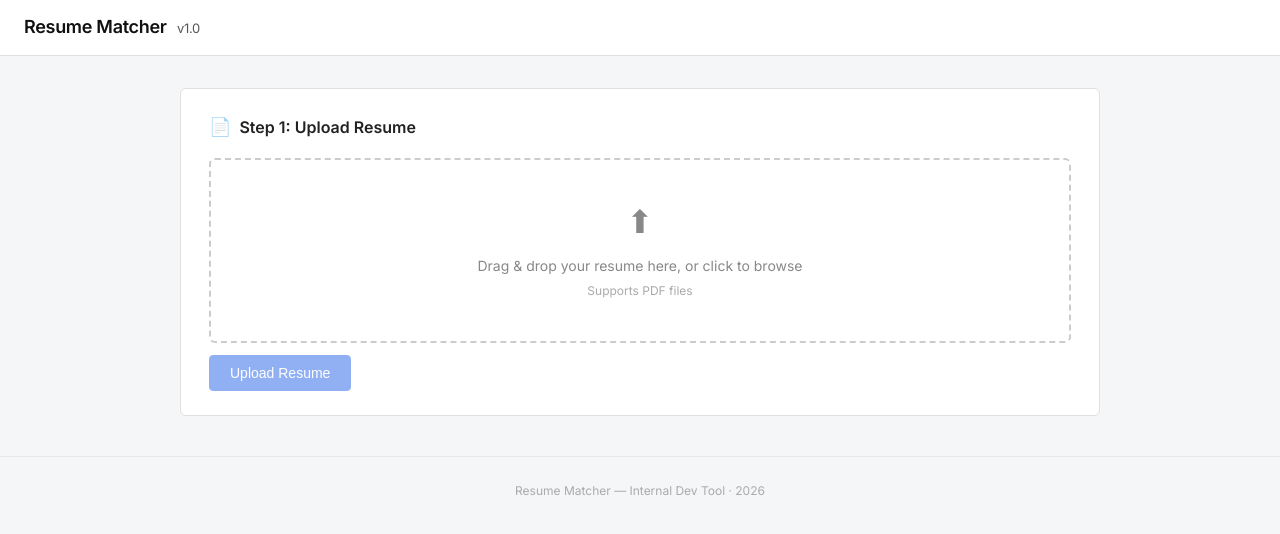
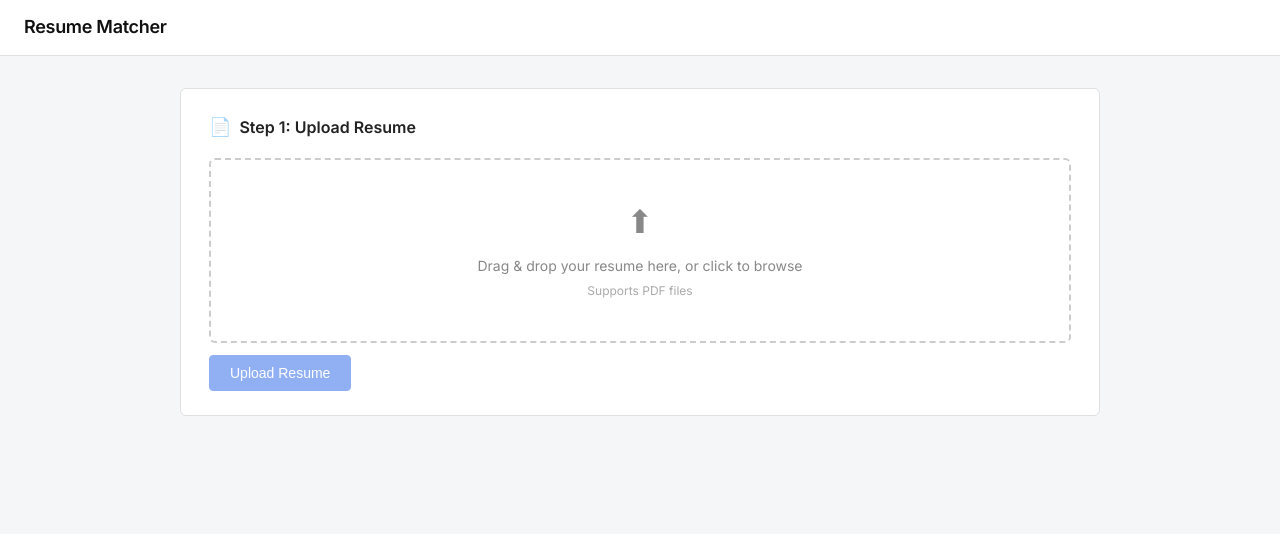
Before and after one commit to Zenuxcoder/Resume-Parser, a website: page index.html in a window 1280 px wide. Drawn offline with Linux system fonts and the light colour scheme.

Commit message:
style: remove version number and footer as requested

```diff
--- a/index.html
+++ b/index.html
@@ -16,7 +16,7 @@
 
     <!-- Navbar -->
     <nav class="navbar">
-        <div class="logo">Resume Matcher <span>v1.0</span></div>
+        <div class="logo">Resume Matcher</div>
     </nav>
 
     <div class="container">
@@ -130,10 +130,7 @@
 
     </div>
 
-    <!-- Footer -->
-    <footer class="footer">
-        Resume Matcher &mdash; Internal Dev Tool &middot; 2026
-    </footer>
+
 
     <script src="script.js"></script>
 </body>
```
